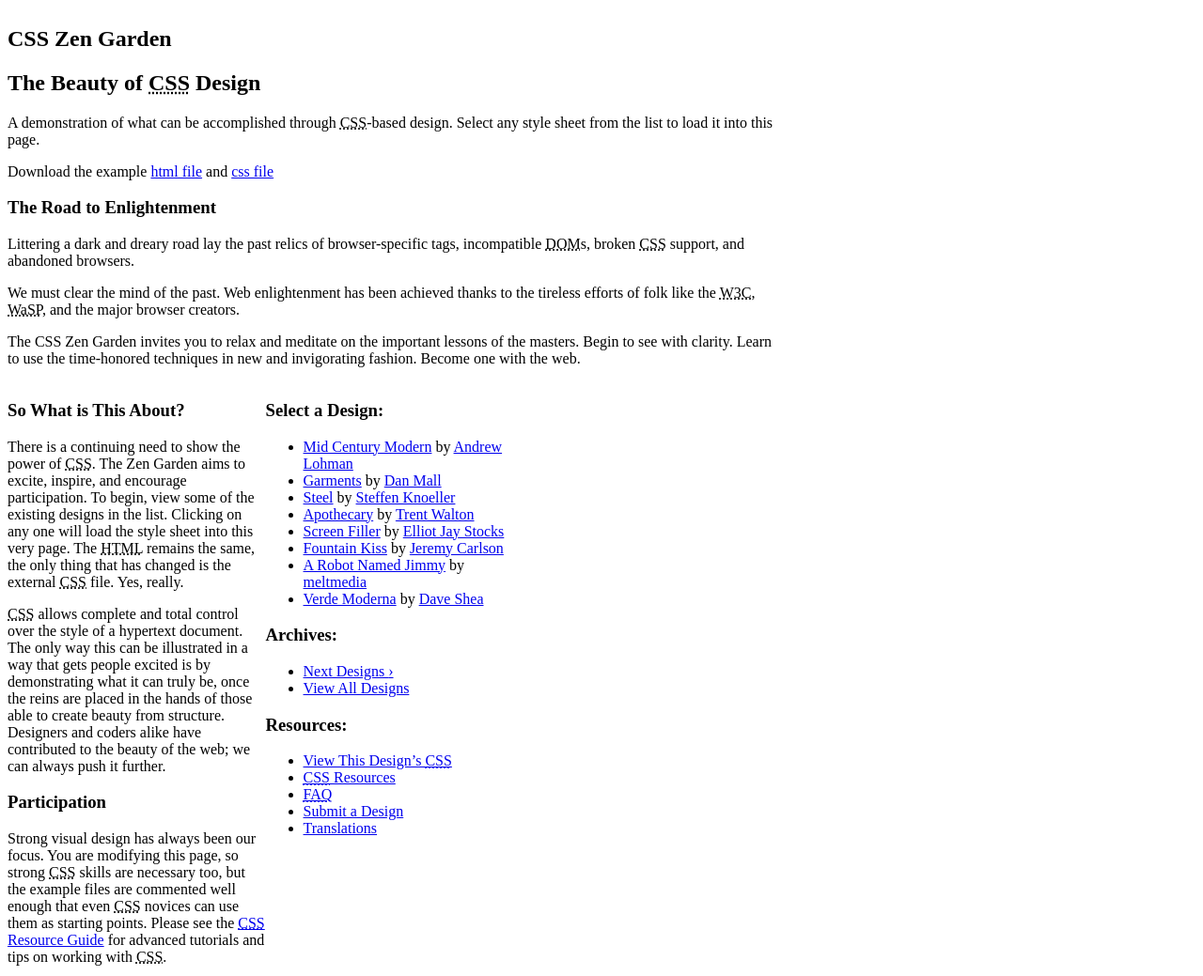
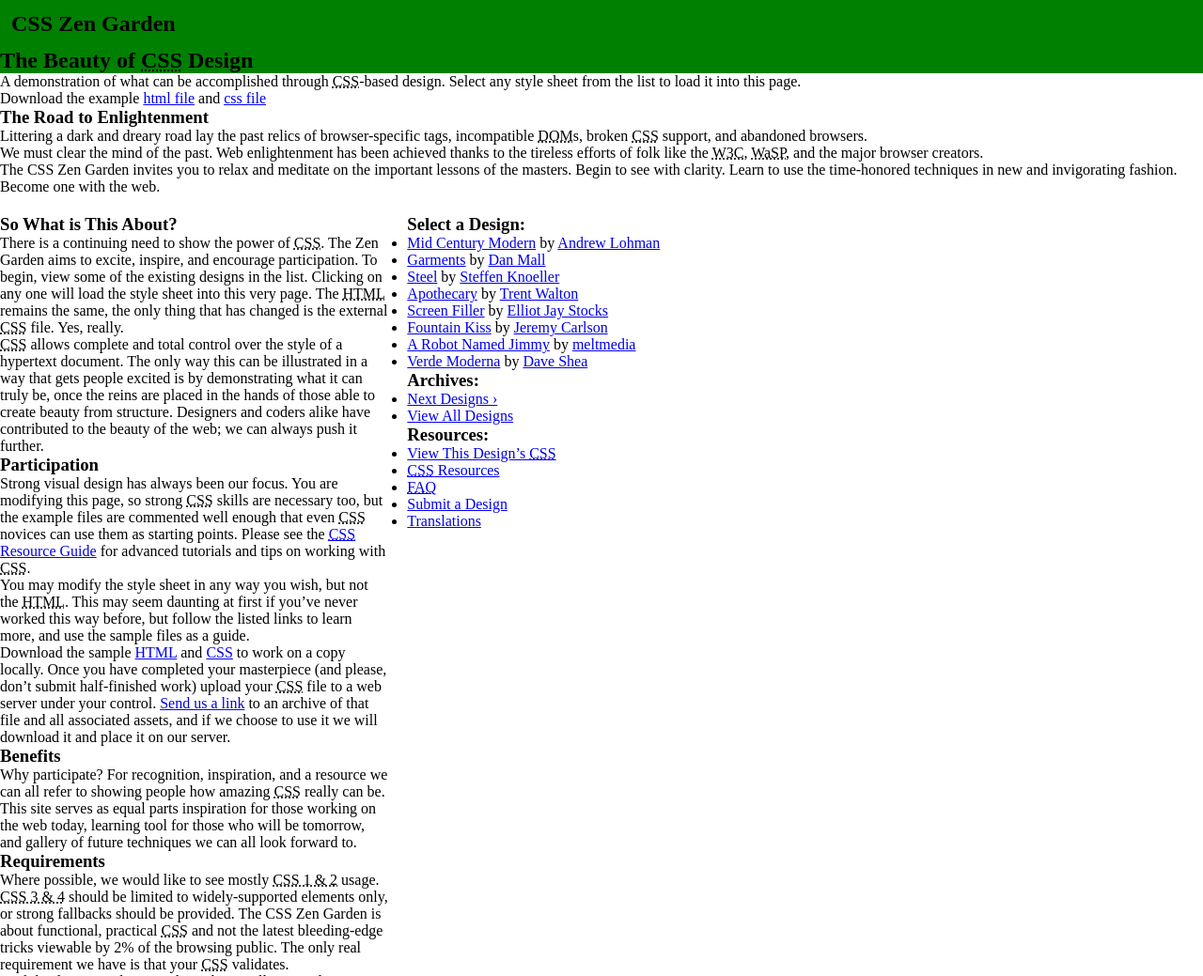
Before and after one commit to kylejames1998/KyleJames1998.github.io, a plain HTML site: page index.html in a window 1280 px wide. Shown: the top 1039 px of the page at 94% size. Drawn offline with Linux system fonts and the light colour scheme.

Commit message:
added more styling

```diff
--- a/style2.css
+++ b/style2.css
@@ -1,7 +1,13 @@
+* {
+    margin: 0;
+    padding: 0;
+}
+
 .page-wrapper {
     display: grid;
-    grid-template-columns: repeat(3, 33%);
+    grid-template-columns: 1fr 1fr 1fr;
     grid-template-rows: auto auto auto auto auto auto auto auto auto;
+    grid-gap: 20px;
     grid-template-areas:
     "head head head"
     "summary summary summary"
@@ -14,6 +20,9 @@
     "desarc desarc desarc";
 }
 
+h1 {
+    padding: .5em;
+}
 .intro {
     grid-area: head;
 }
@@ -46,6 +55,10 @@ footer {
     grid-area: footer;
 }
 
+header {
+    background-color: green;
+}
+
 .design-selection {
     grid-area: desselect;
 }
@@ -57,7 +70,3 @@ footer {
 .zen-resources {
     grid-area: zenres;
 }
-
-body {
-    width: 65%;
-}
```
